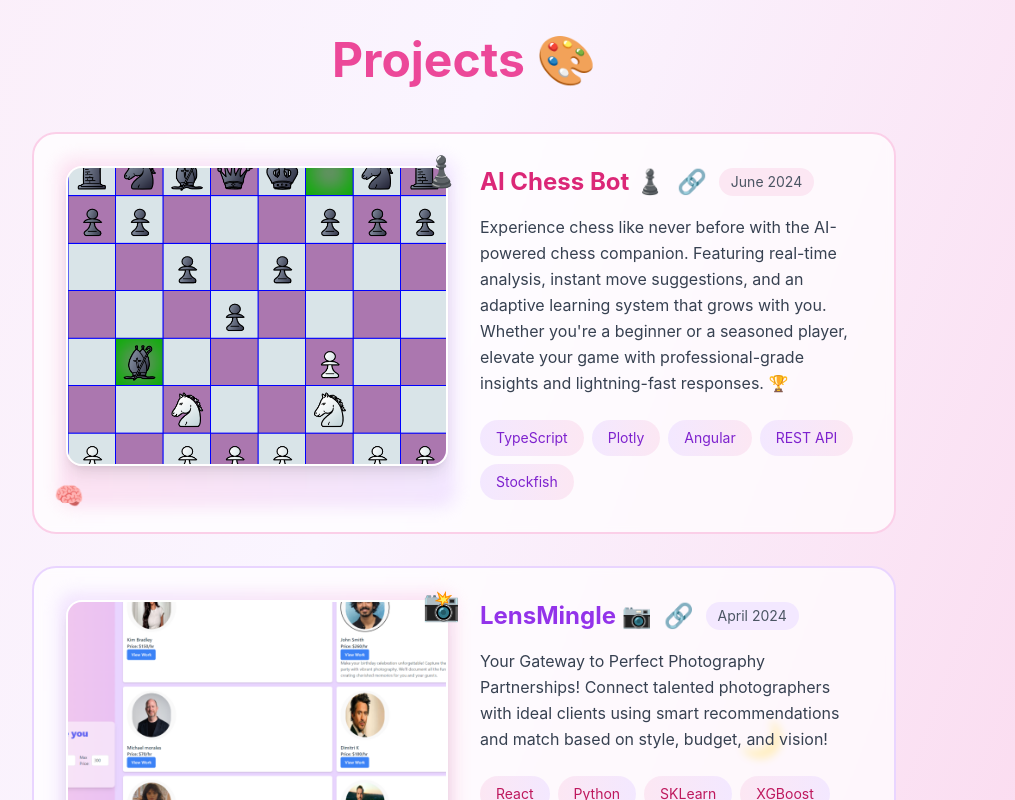
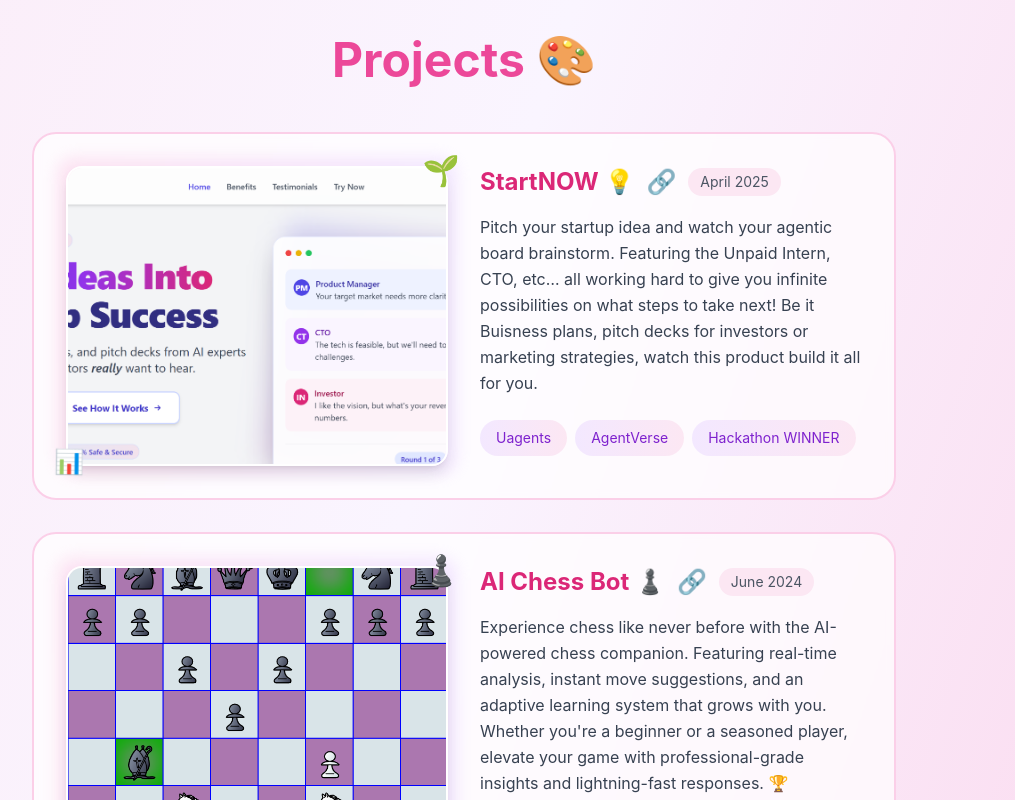
Before and after one commit to Dakshaarvind/my-portfolio, a React (Create React App) app: page / in a window 1280 px wide. Shown: the part 1600-2400 px from the top of the page, without its empty margins (176-1191 px from the left). Built offline with nearby package versions, Linux system fonts and the light colour scheme.

Commit message:
startNOW project addition

```diff
--- a/src/App.js
+++ b/src/App.js
@@ -290,6 +290,58 @@
               </h2>
             </div>
 
+            {/* StartNOW */}
+            <div className="bg-white/70 backdrop-blur-sm rounded-3xl p-8 hover:bg-white/90 transition-all duration-300 border-2 border-pink-200 hover:border-pink-300 group hover:shadow-xl hover:shadow-pink-200/50 mb-8 hover-bounce">
+              <div className="flex flex-col md:flex-row gap-8">
+                <div className="md:w-1/2 relative">
+                  <div className="absolute -inset-2 bg-gradient-to-r from-pink-300 to-purple-300 rounded-2xl blur opacity-30 group-hover:opacity-60 transition-all duration-500"></div>
+                  <img
+                    src="/Screenshot 2025-05-25 215311.png"
+                    alt="StartNOW Interface"
+                    className="relative rounded-2xl w-full h-[300px] object-cover shadow-lg border-2 border-white"
+                  />
+                  <div className="absolute -top-3 -right-3 text-3xl bounce-cute">🌱</div>
+                  <div className="absolute -bottom-3 -left-3 text-2xl wiggle">📊</div>
+                </div>
+
+                <div className="md:w-1/2 flex flex-col justify-between">
+                  <div>
+                    <div className="flex items-center gap-3 mb-4">
+                      <h3 className="text-2xl font-bold text-pink-600 group-hover:text-purple-600 transition-colors duration-300">
+                        StartNOW 💡
+                      </h3>
+                      <a
+                        href="https://devpost.com/software/startnow"
+                        target="_blank"
+                        rel="noopener noreferrer"
+                        className="text-pink-500 hover:text-purple-500 transition-colors duration-300 hover-bounce"
+                      >
+                        <span className="text-2xl">🔗</span>
+                      </a>
+                      <span className="text-sm text-gray-600 bg-pink-100 px-3 py-1 rounded-full">
+                        April 2025
+                      </span>
+                    </div>
+
+                    <p className="text-gray-700 mb-6 leading-relaxed">
+                      Pitch your startup idea and watch your agentic board brainstorm. Featuring the Unpaid Intern, CTO, etc… all working hard to give you infinite possibilities on what steps to take next! Be it Buisness plans, pitch decks for investors or marketing strategies, watch this product build it all for you.
+                    </p>
+
+                    <div className="flex flex-wrap gap-2">
+                      {['Uagents', 'AgentVerse', 'Hackathon WINNER'].map((tech) => (
+                        <span
+                          key={tech}
+                          className="px-4 py-2 bg-gradient-to-r from-purple-100 to-pink-100 text-purple-700 text-sm rounded-full hover:shadow-md transition-all duration-300 hover-bounce"
+                        >
+                          {tech}
+                        </span>
+                      ))}
+                    </div>
+                  </div>
+                </div>
+              </div>
+            </div>
+
             {/* AI Chess Bot */}
             <div className="bg-white/70 backdrop-blur-sm rounded-3xl p-8 hover:bg-white/90 transition-all duration-300 border-2 border-pink-200 hover:border-pink-300 group hover:shadow-xl hover:shadow-pink-200/50 mb-8 hover-bounce">
               <div className="flex flex-col md:flex-row gap-8">
```
